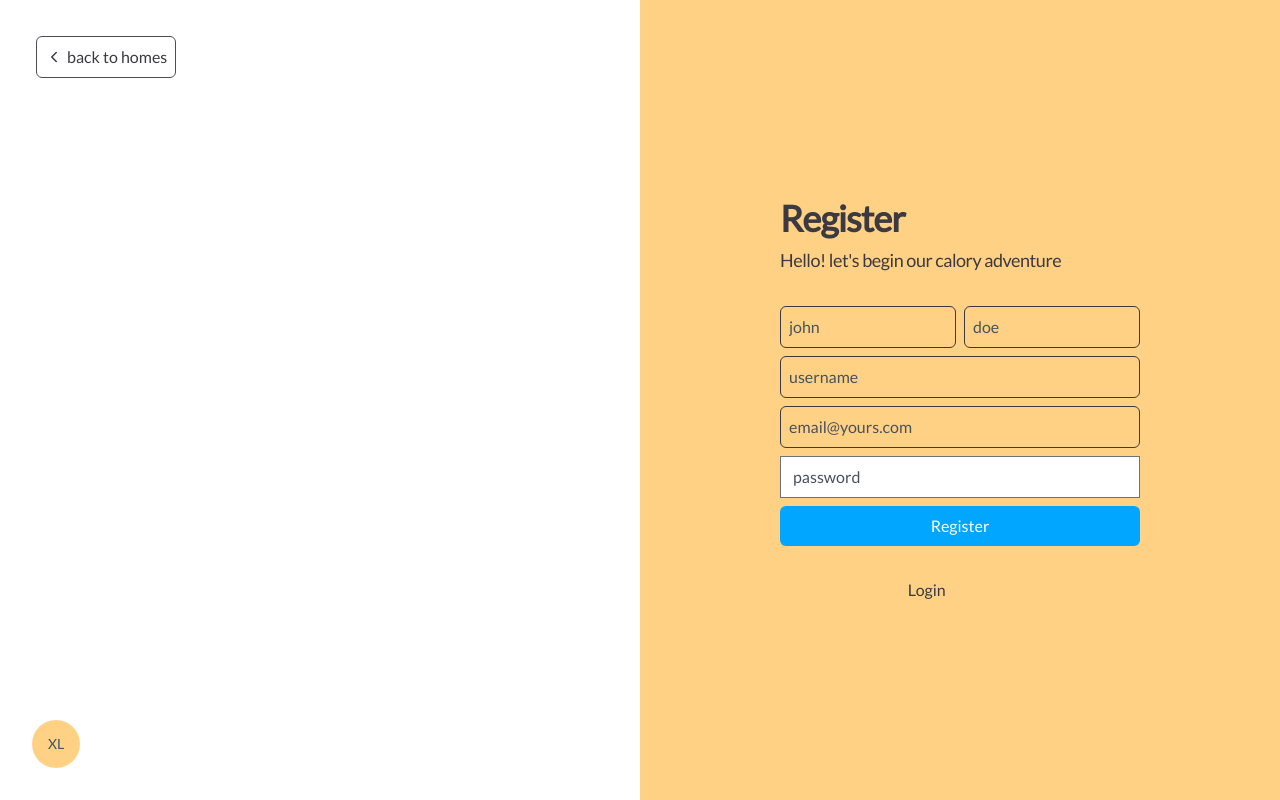
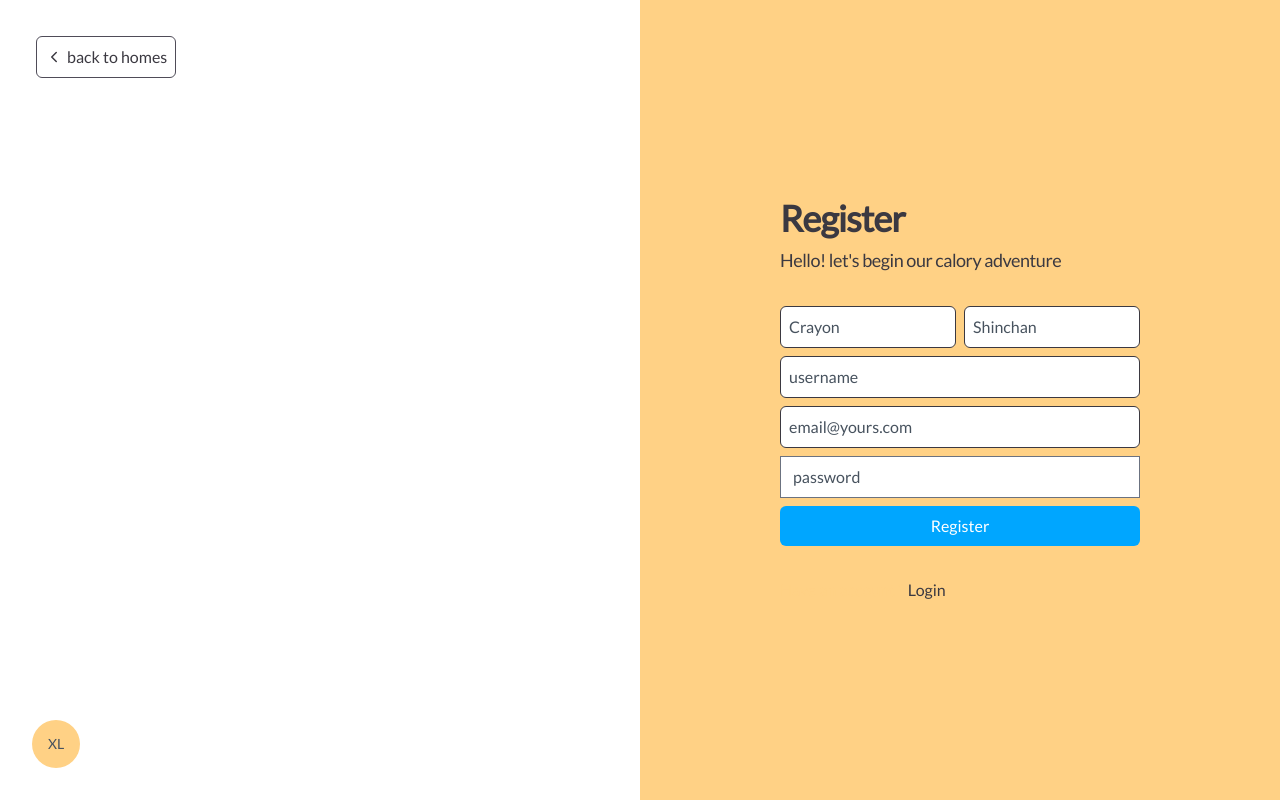
Before and after one commit to AmruTheSeeker/EatYes, a Next.js app: page /register in a window 1280 px wide. Built offline with nearby package versions, Linux system fonts and the light colour scheme.

Commit message:
Update : minor update at login and register

```diff
--- a/src/components/auth/components/auth.login.jsx
+++ b/src/components/auth/components/auth.login.jsx
@@ -9,7 +9,7 @@ export const Login = () => {
         <h4>Welcome back, please do login</h4>
       </div>
       <div className="space-y-2">
-        <input name="email" placeholder="email@yours.com" />
+        <input name="email" placeholder="email@yours.com" className="bg-secondary-200"/>
         <input name="password" type="password" placeholder="password" />
         <button className="w-full text-secondary-200">Log In</button>
       </div>
--- a/src/components/auth/components/auth.register.jsx
+++ b/src/components/auth/components/auth.register.jsx
@@ -16,24 +16,28 @@ export const Register = () => {
         <div className="grid grid-cols-2 gap-2">
           <input
             name="firstName"
-            placeholder="john"
+            placeholder="Crayon"
             onChange={handleChangeRegisterData}
+            className="bg-secondary-200"
           />
           <input
             name="lastName"
-            placeholder="doe"
+            placeholder="Shinchan"
             onChange={handleChangeRegisterData}
+            className="bg-secondary-200"
           />
         </div>
         <input
           name="username"
           placeholder="username"
           onChange={handleChangeRegisterData}
+          className="bg-secondary-200"
         />
         <input
           name="email"
           placeholder="email@yours.com"
           onChange={handleChangeRegisterData}
+          className="bg-secondary-200"
         />
         <input
           name="password"
```
